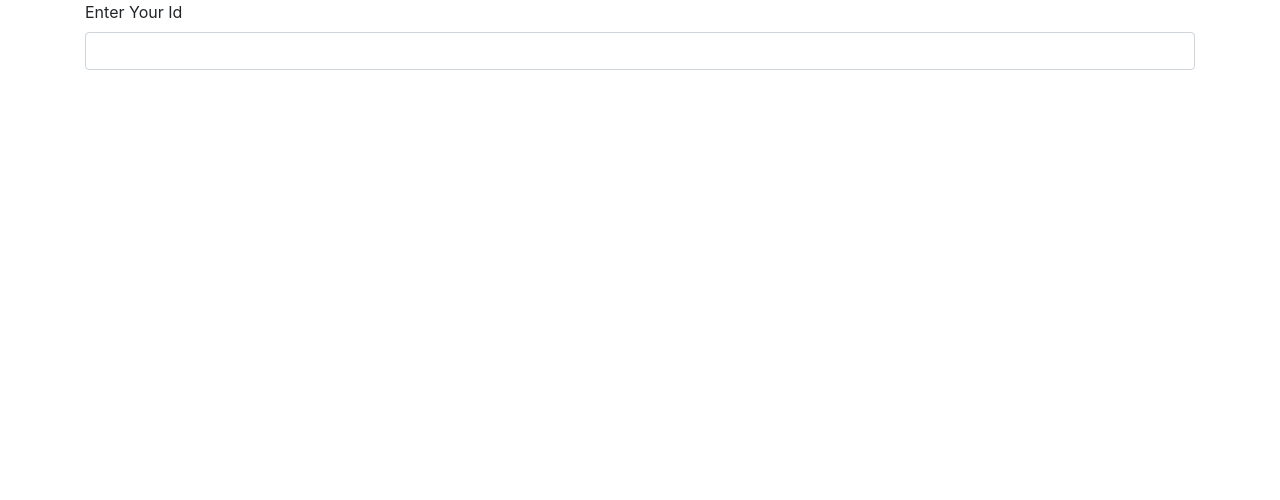
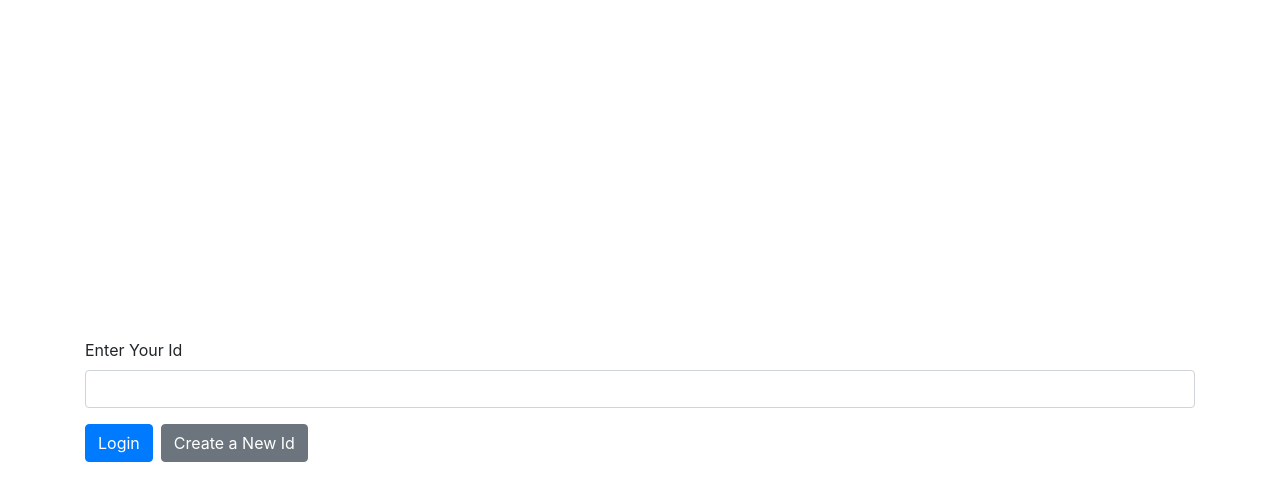
Before and after one commit to luckster8089/whatsapp-clone, a React (Create React App) app in the folder client/: page / in a window 1280 px wide. Shown: the top 500 px of the page. Built offline with nearby package versions, Linux system fonts and the light colour scheme.

Commit message:
Added login and new id button

```diff
--- a/client/src/components/Login.js
+++ b/client/src/components/Login.js
@@ -1,16 +1,18 @@
 import React, { useRef } from 'react'
-import { Container, Form } from 'react-bootstrap'
+import { Container, Form, Button } from 'react-bootstrap'
 
 export default function Login() {
     const idRef = useRef()
 
     return (
-        <Container className="align-items-center">
-        <Form>
+        <Container className="align-items-center d-flex" style={{ height:'100vh' }}>
+        <Form className="w-100">
             <Form.Group>
                 <Form.Label>Enter Your Id</Form.Label>
                 <Form.Control type="text" ref={idRef} required />
             </Form.Group>
+            <Button type="submit" className="mr-2">Login</Button>
+            <Button variant="secondary">Create a New Id</Button>
         </Form>
         </Container>
     )
```
